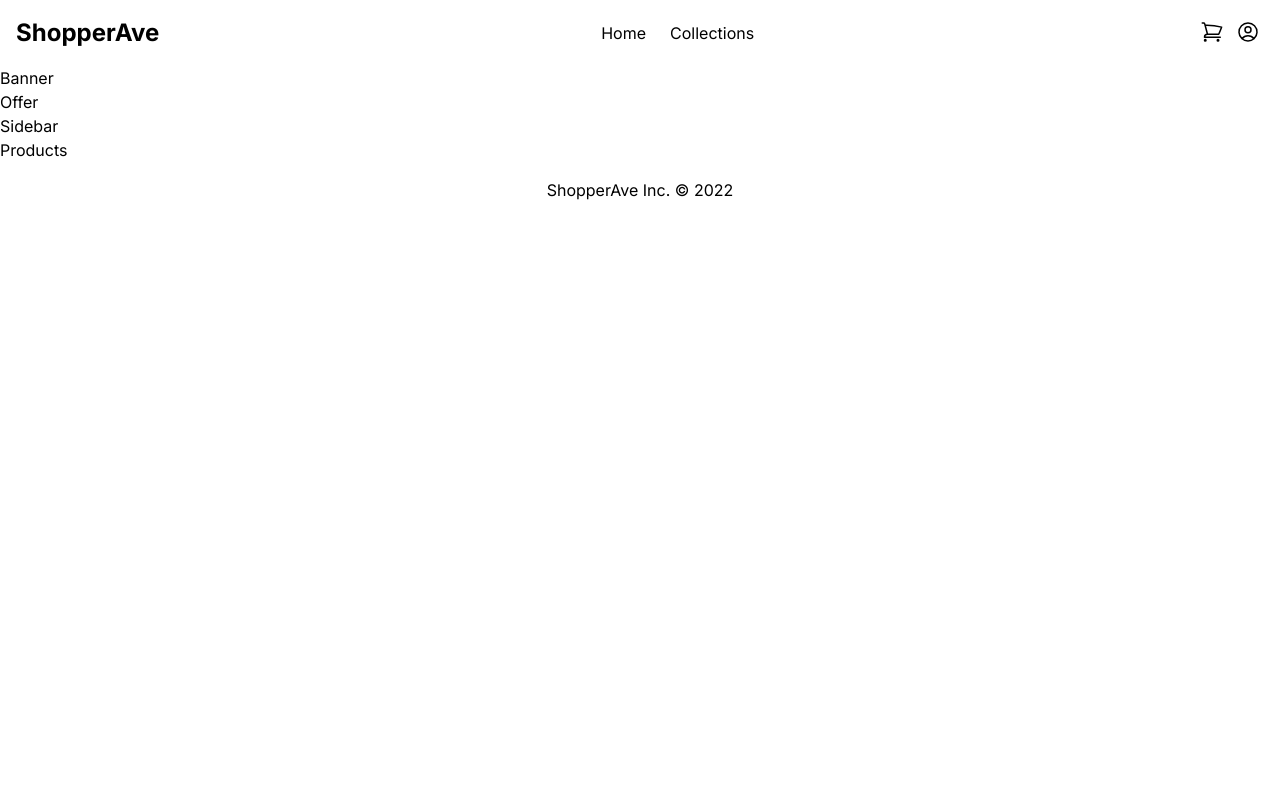
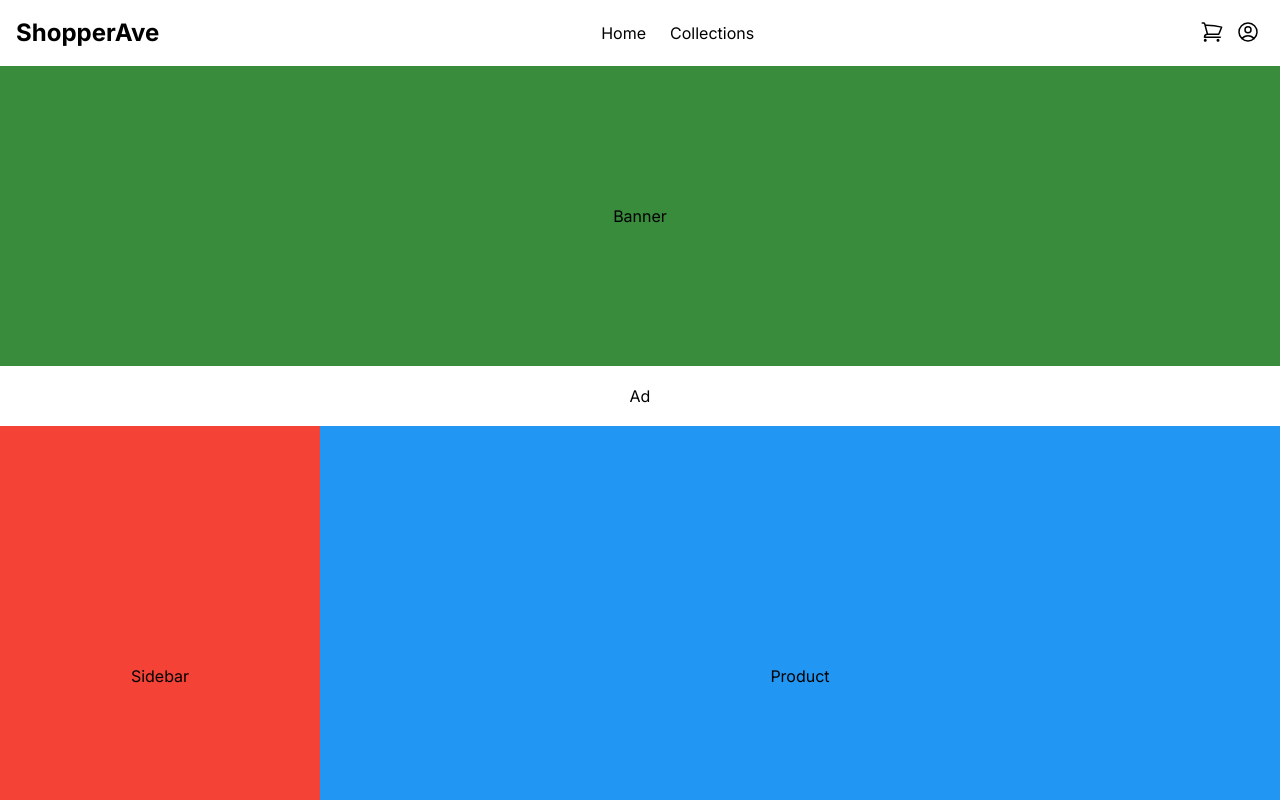
Before and after one commit to abdulsamad/shopper-ave, a Next.js app in the folder apps/client/: page / in a window 1280 px wide. Shown: the top 800 px of the page. Built offline with nearby package versions, Linux system fonts and the light colour scheme.

Commit message:
:lipstick: Added grid layout base

```diff
--- a/apps/client/pages/index.tsx
+++ b/apps/client/pages/index.tsx
@@ -6,14 +6,22 @@ const Home: NextPage = () => {
     <div>
       <Head>
         <title>Shopper Ave</title>
-        <meta name="description" content="Generated by create next app" />
+        <meta name="description" content="An E-Commerce store built with MERN stack" />
         <link rel="icon" href="/favicon.ico" />
       </Head>
-      <main className="grid">
-        <section>Banner</section>
-        <section>Offer</section>
-        <aside>Sidebar</aside>
-        <section>Products</section>
+      <main className="grid grid-cols-4 place-items-center">
+        <section className="bg-primary col-span-4 h-[300px] w-full">
+          <div className="flex h-full w-full items-center justify-center">Banner</div>
+        </section>
+        <section className="col-span-4 flex h-[60px] w-full">
+          <div className="flex w-full items-center justify-center">Ad</div>
+        </section>
+        <aside className="bg-danger h-[500px] w-full">
+          <div className="flex h-full w-full items-center justify-center">Sidebar</div>
+        </aside>
+        <section className="bg-info col-span-3 h-[500px] w-full">
+          <div className="flex h-full w-full items-center justify-center">Product</div>
+        </section>
       </main>
     </div>
   );
```
